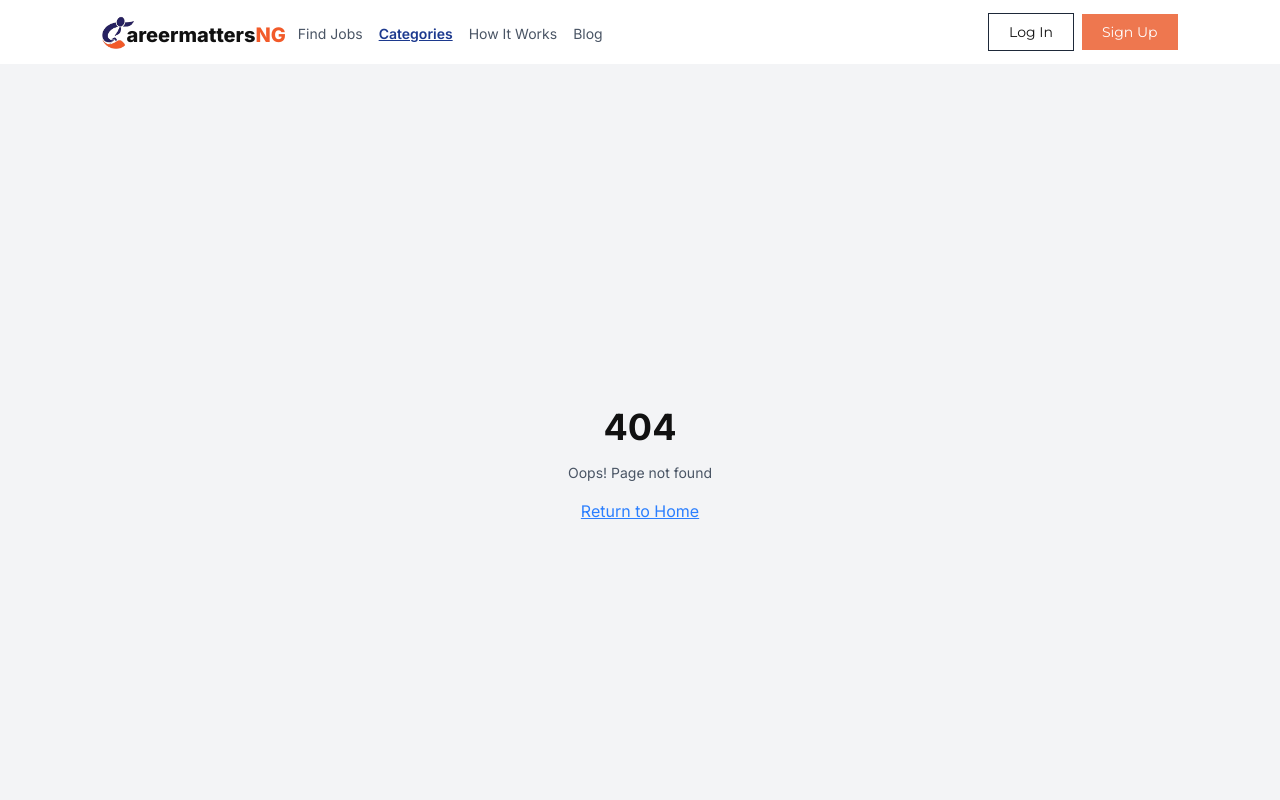
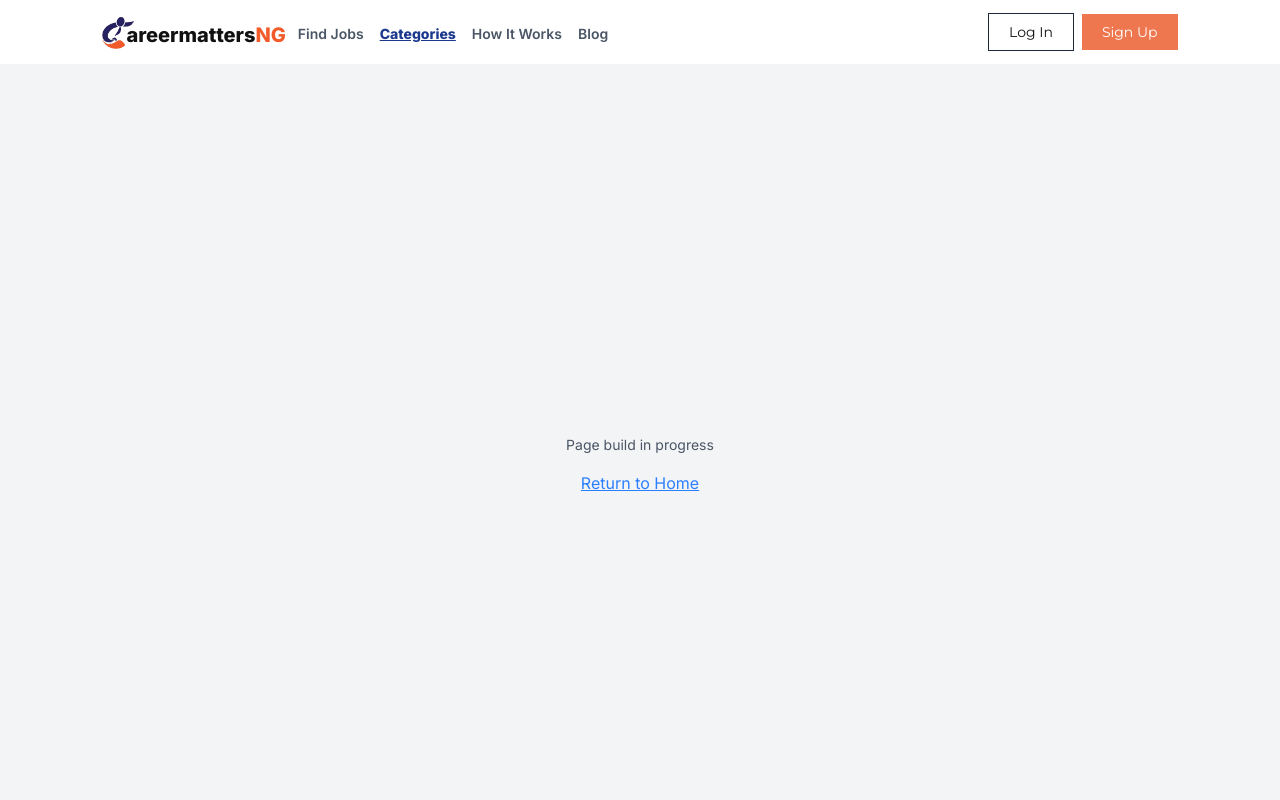
Before and after one commit to Olawoyin1/CareersNG, a React (Vite) app: page /categories in a window 1280 px wide. Shown: the top 800 px of the page. Built offline with nearby package versions, Linux system fonts and the light colour scheme.

Commit message:
Created the contatc, howitworks and categories page

```diff
--- a/src/App.tsx
+++ b/src/App.tsx
@@ -86,6 +86,8 @@ import PostJob from "./pages/PostJob";
 import AdminDashboard from "./pages/Admin/AdminDashboard";
 import AdminJobs from "./pages/Admin/AdminJobs";
 import AdminBlogs from "./pages/Admin/AdminBlogs";
+import Categories from "./pages/Categories";
+import HowItWorks from "./pages/HowItWorks";
 
 function App() {
   const main = createBrowserRouter(
@@ -95,6 +97,8 @@ function App() {
         <Route path="/" element={<SharedLayout />}>
           <Route index element={<Home />} />
           <Route path="jobs" element={<Jobs />} />
+          <Route path="categories" element={<Categories />} />
+          <Route path="how_it_works" element={<HowItWorks />} />
           <Route path="post_job" element={<PostJob />} />
           <Route path="job_details" element={<JobDetails />} />
           <Route path="blog" element={<Blog />} />
--- a/src/components/HowItWorks.tsx
+++ b/src/components/HowItWorks.tsx
@@ -30,7 +30,7 @@ const HowItWorks = () => {
   ];
 
   return (
-    <div className="p">
+    <div className="py-14">
       <div className="text-center mb-12">
         <h2 className="text-3xl sm:text-4xl font-bold text-careersng-navy">How Careersmatters<span className="color">NG</span> Works</h2>
         <p className="mt-4 text-lg text-gray-600 max-w-2xl mx-auto">
--- a/src/components/Navbar.tsx
+++ b/src/components/Navbar.tsx
@@ -37,7 +37,7 @@ const Navbar = () => {
 
   const isActive = (path: string) => {
     return location.pathname === path
-      ? "text-blue-900 underline font-semibold"
+      ? "text-blue-900 underline font-extrabold"
       : "text-gray-600";
   };
 
@@ -61,7 +61,7 @@ const Navbar = () => {
             </Link>
 
             {/* Desktop Navigation */}
-            <div className="hidden mt-1 md:flex items-center text-sm space-x-4">
+            <div className="hidden mt-1 md:flex items-center font-semibold text-sm space-x-4">
               <Link
                 to="/jobs"
                 className={`${isActive(
@@ -79,9 +79,9 @@ const Navbar = () => {
                 Categories
               </Link>
               <Link
-                to="/about"
+                to="/how_it_works"
                 className={`${isActive(
-                  "/about"
+                  "/how_it_works"
                 )} hover:text-red-700  transition-colors`}
               >
                 How It Works
@@ -238,7 +238,7 @@ const Navbar = () => {
         </div>
 
         {/* Navigation Links */}
-        <div className="flex bg-white h-[100vh] text-xl flex-col px-6 py-4 space-y-4">
+        <div className="flex bg-white h-[100vh] text-xl font-semibold flex-col px-6 py-4 space-y-5">
           {loggedIn && (
             <>
               <div className="flex items-center">
@@ -250,7 +250,7 @@ const Navbar = () => {
                       className="h-full w-full object-cover"
                     />
                   ) : (
-                    <div className="h-full w-full flex items-center justify-center bg-careersng-purple text-white font-medium">
+                    <div className="h-full w-full flex items-center justify-center bg-careersng-purple text-white ">
                       {user.username.charAt(0)}
                     </div>
                   )}
@@ -266,7 +266,7 @@ const Navbar = () => {
                   to="/admin"
                   className={`${isActive(
                     "/admin"
-                  )} hover:text-red-700 transition-colors  font-medium`}
+                  )} hover:text-red-700 transition-colors  `}
                 >
                   Admin
                 </Link>
@@ -286,7 +286,7 @@ const Navbar = () => {
                   to="/post_job"
                   className={`${isActive(
                     "/post_job"
-                  )} hover:text-red-700 transition-colors  font-medium`}
+                  )} hover:text-red-700 transition-colors `}
                 >
                   Post Job
                 </Link>
@@ -315,10 +315,10 @@ const Navbar = () => {
             Categories
           </Link>
           <Link
-            to="/about"
+            to="/how_it_works"
             onClick={() => setIsMenuOpen(false)}
             className={`text-xl ${isActive(
-              "/about"
+              "/how_it_works"
             )} hover:text-careersng-purple`}
           >
             How It Works
@@ -333,7 +333,7 @@ const Navbar = () => {
             Blog
           </Link>
           <Link
-            to="/blog"
+            to="/contact"
             onClick={() => setIsMenuOpen(false)}
             className={`text-xl ${isActive(
               "/contact"
@@ -342,7 +342,7 @@ const Navbar = () => {
             Contat Us
           </Link>
           <Link
-            to="/about"
+            to="/faq"
             onClick={() => setIsMenuOpen(false)}
             className={`text-xl ${isActive(
               "/faq"
@@ -351,7 +351,7 @@ const Navbar = () => {
             FAQ
           </Link>
           <Link
-            to="/about"
+            to="/resume"
             onClick={() => setIsMenuOpen(false)}
             className={`text-xl ${isActive(
               "/resume"
@@ -360,7 +360,7 @@ const Navbar = () => {
             Resume Revamp
           </Link>
           <Link
-            to="/about"
+            to="/cv"
             onClick={() => setIsMenuOpen(false)}
             className={`text-xl ${isActive("/cv")} hover:text-careersng-purple`}
           >
@@ -374,8 +374,8 @@ const Navbar = () => {
               </>
             ) : (
               <>
-                <Link to="/login">Log In</Link>
-                <Link to="/register">Sign Up</Link>
+                <Link to="/login" className="text-gray-700">Log In</Link>
+                <Link to="/register" className="text-gray-700">Sign Up</Link>
               </>
             )}
 
--- a/src/pages/Blog.tsx
+++ b/src/pages/Blog.tsx
@@ -77,7 +77,7 @@ const Blog = () => {
       <section className="bg-gray-900 py-10 md:py-16">
         <div className="container mx-auto">
           <div className="flex flex-col items-center text-center">
-            <h1 className="text-3xl md:text-4xl font-bold text-white mb-4">CareersmattersNG Blog</h1>
+            <h1 className="text-3xl md:text-4xl font-bold text-white mb-4">Careersmatters<span className="color">NG</span> Blog</h1>
             <p className="text-lg text-gray-300 mb-8 max-w-3xl">
               Tips, strategies, and insights to thrive in Nigeria's remote and freelance job market
             </p>
--- /dev/null
+++ b/src/pages/Categories.tsx
@@ -0,0 +1,16 @@
+import { Link } from "react-router-dom"
+
+const Categories = () => {
+  return (
+    <div className="min-h-screen flex items-center justify-center bg-gray-100">
+      <div className="text-center">
+        <p className="text-xl text-gray-600 mb-4">Page build in progress</p>
+        <Link to="/" className="text-blue-500 hover:text-blue-700 underline">
+          Return to Home
+        </Link>
+      </div>
+    </div>
+  )
+}
+
+export default Categories
--- /dev/null
+++ b/src/pages/Contact.tsx
@@ -0,0 +1,16 @@
+import { Link } from "react-router-dom"
+
+const Contact = () => {
+  return (
+    <div className="min-h-screen flex items-center justify-center bg-gray-100">
+      <div className="text-center">
+        <p className="text-xl text-gray-600 mb-4">Page build in progress</p>
+        <Link to="/" className="text-blue-500 hover:text-blue-700 underline">
+          Return to Home
+        </Link>
+      </div>
+    </div>
+  )
+}
+
+export default Contact
--- /dev/null
+++ b/src/pages/HowItWorks.tsx
@@ -0,0 +1,16 @@
+import { Link } from "react-router-dom"
+
+const HowItWorks = () => {
+  return (
+    <div className="min-h-screen flex items-center justify-center bg-gray-100">
+      <div className="text-center">
+        <p className="text-xl text-gray-600 mb-4">Page build in progress</p>
+        <Link to="/" className="text-blue-500 hover:text-blue-700 underline">
+          Return to Home
+        </Link>
+      </div>
+    </div>
+  )
+}
+
+export default HowItWorks
```
